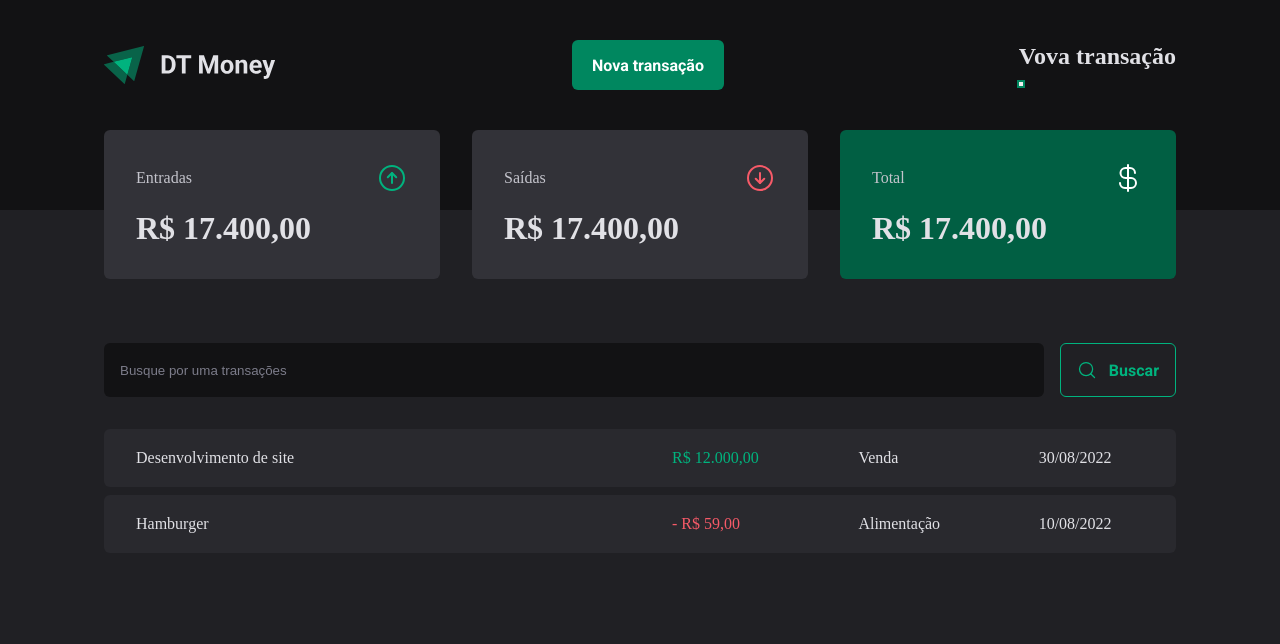
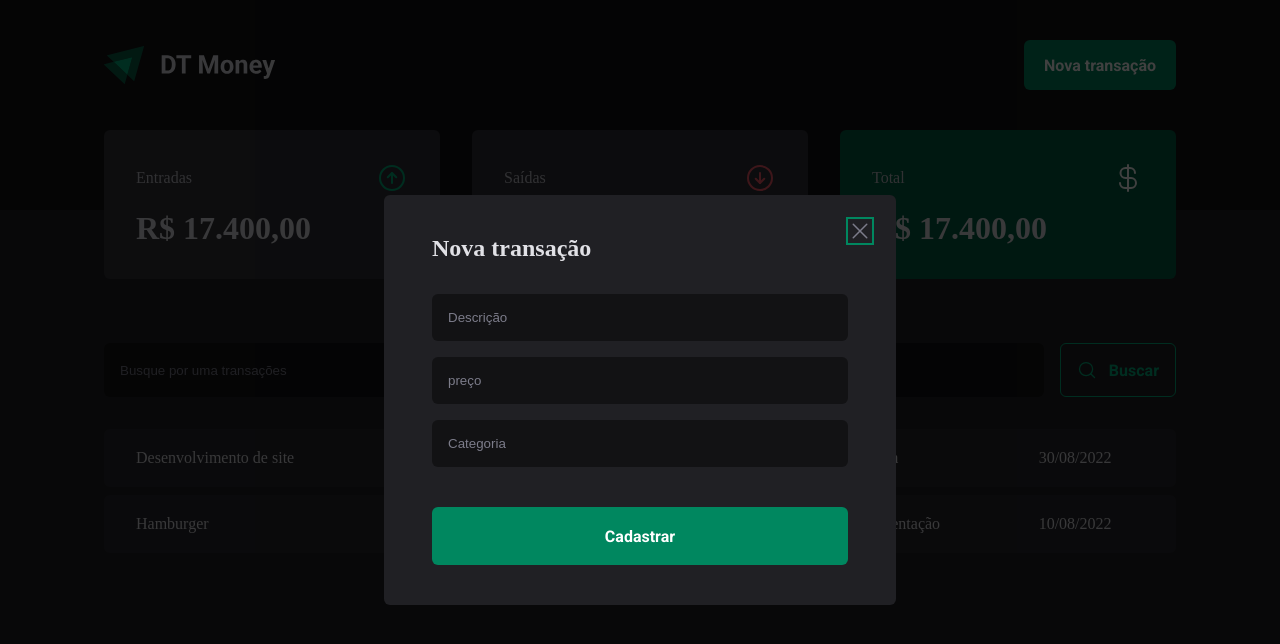
Before and after one commit to rakelmm/dt-money-2.0, a React (Vite) app: page / in a window 1280 px wide. Both pictures are taken after a click on the button "Nova transação". Shown: the top 644 px of the page. Built offline with nearby package versions, Linux system fonts and the light colour scheme.

Commit message:
Modal de nova transação

```diff
--- a/src/components/Header/index.tsx
+++ b/src/components/Header/index.tsx
@@ -2,6 +2,7 @@ import { HeaderContainer, HeaderContent, NewTransactionButton } from "./styles";
 import * as Dialog from "@radix-ui/react-dialog"
 
 import logoImg from '../../assets/logo.svg';
+import { NewTransactionModal } from "../NewTransactionModal";
 
 export function Header() {
     return (
@@ -14,14 +15,7 @@ export function Header() {
                         <NewTransactionButton>Nova transação</NewTransactionButton>
                     </Dialog.Trigger>
 
-                    <Dialog.Content>
-                        <Dialog.Title>Vova transação</Dialog.Title>
-
-                        <Dialog.Close />
-                    </Dialog.Content>
-                    <Dialog.Portal>
-                        <Dialog.DialogPortal />
-                    </Dialog.Portal>
+                   <NewTransactionModal />
                 </Dialog.Root>
             </HeaderContent>
         </HeaderContainer>
--- /dev/null
+++ b/src/components/NewTransactionModal/index.tsx
@@ -0,0 +1,31 @@
+import * as Dialog from "@radix-ui/react-dialog"
+import { X } from "phosphor-react"
+import { CloseButton, Content, Overlay } from "./styles"
+
+export function NewTransactionModal() {
+    return (
+        <Dialog.Portal>
+        <Overlay />
+
+        <Content>
+            <Dialog.Title>Nova transação</Dialog.Title>
+
+            <CloseButton>
+                <X size={24} />
+            </CloseButton>
+
+            <form action="">
+                <input type="text"  placeholder="Descrição" required />
+                <input type="number"  placeholder="preço" required />
+                <input type="text"  placeholder="Categoria" required />
+
+                <button type="submit">
+                    Cadastrar
+                </button>
+            </form>
+
+
+        </Content>
+    </Dialog.Portal>
+    )
+}
--- /dev/null
+++ b/src/components/NewTransactionModal/styles.ts
@@ -0,0 +1,73 @@
+import styled from "styled-components"
+import * as Dialog from "@radix-ui/react-dialog"
+
+export const Overlay = styled(Dialog.Overlay)`
+    position: fixed; //sempre na mesma posição na tela
+    width: 100vw;
+    height: 100vh;// os 2(vw, vh) pra forcar que o Overlay ocupe a tela toda
+    inset: 0;// o mesmo que: top: 0; bottom: 0;  left: 0; rigtht: 0;
+    background: rgba(0, 0, 0, 0.75);// fundo transparente escuro
+
+`;
+
+export const Content = styled(Dialog.Content)`
+    min-width: 32rem;
+    border-radius: 6px;
+    padding: 2.5rem 3rem;
+    background: ${props => props.theme["gray-800"]};
+
+    position: fixed;
+    //hackzinho pra centralizar o conteúdo do modal na tela
+    top: 50%;
+    left: 50%;
+    transform: translate(-50%, -50%);
+    //termina aqui
+
+    form {
+        margin-top: 2rem;
+
+        display: flex;
+        flex-direction: column;
+        gap: 1rem;
+
+        input {
+            border-radius: 6px;
+            border: 0;
+            background: ${props => props.theme["gray-900"]};
+            color: ${props => props.theme["gray-300"]};
+            padding: 1rem;
+
+            &::placeholder {
+                color: ${props => props.theme["gray-500"]};
+            }
+        }
+
+        button[type="submit"] {
+            height: 58px;
+            border: 0;
+            background: ${props => props.theme["green-500"]};
+            color: ${props => props.theme.white};
+            font-weight: bold;
+            padding: 0 1.25rem;
+            border-radius: 6px;
+            margin-top: 1.5rem;
+            cursor: pointer;
+
+            &:hover {
+                background: ${props => props.theme["green-700"]};
+                transition: background-color 0.2s;
+            }
+        }
+    }
+`;
+
+export const CloseButton = styled(Dialog.Close)`
+    position: absolute;
+    background: transparent;
+    border: 0;
+    top: 1.5rem;
+    right: 1.5rem;
+    line-height: 0; //ajusta o tamanho do botão X de fechar, pois sem ele a parte de baixo fica maior
+    cursor: pointer;
+    color: ${props => props.theme["gray-500"]}
+`;
```
